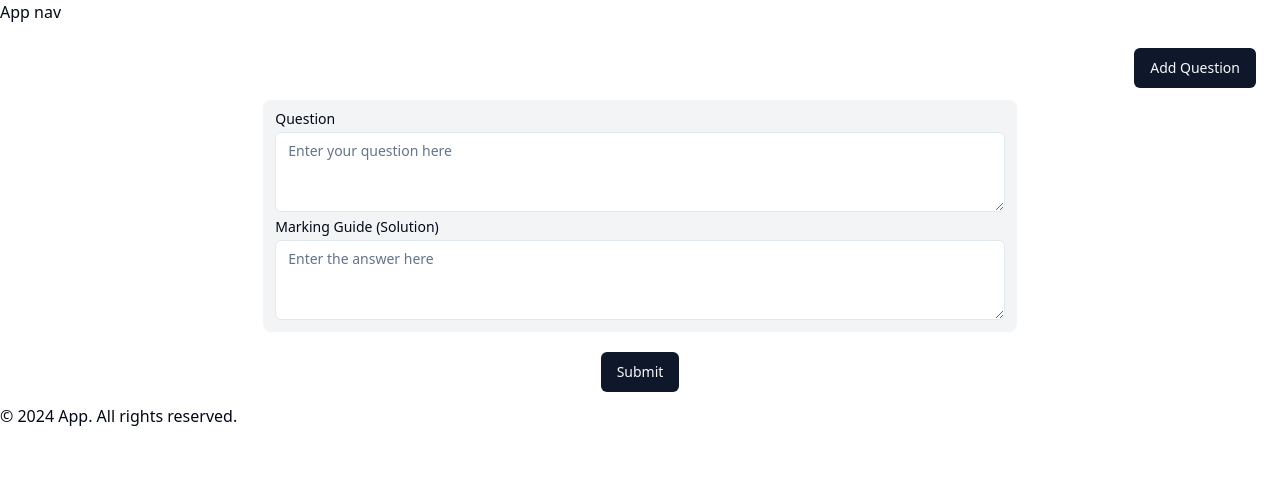
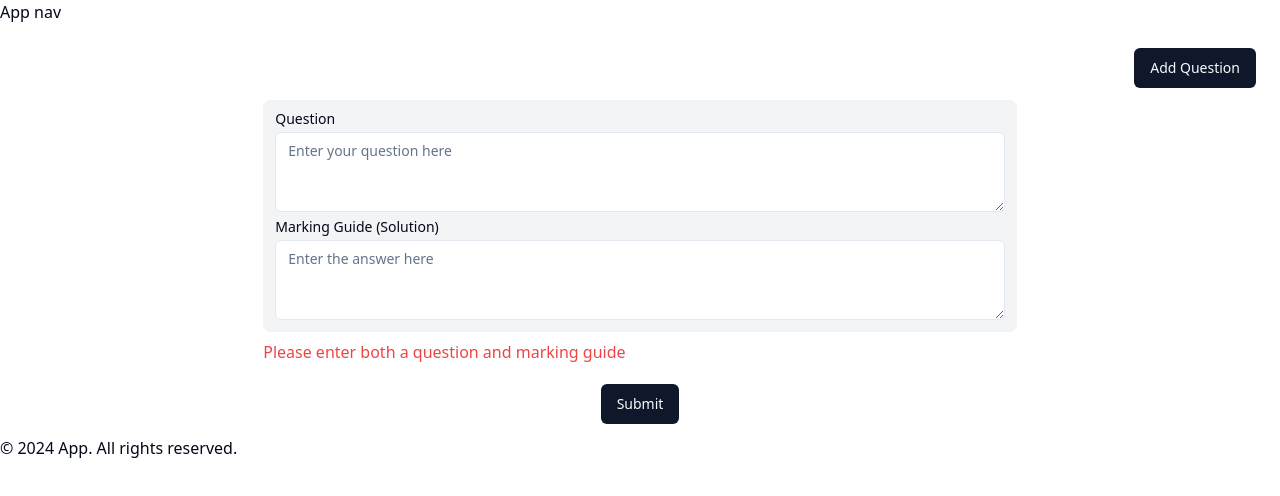
Before and after one commit to skeby/Code-Crushers, a React (Vite) app in the folder frontend/: page /setup-test in a window 1280 px wide. Both pictures are taken after a click on the button "Add Question". Shown: the top 496 px of the page. Built offline with nearby package versions, Linux system fonts and the light colour scheme.

Commit message:
done with the adding question page

```diff
--- a/frontend/src/components/Layout.tsx
+++ b/frontend/src/components/Layout.tsx
@@ -1,4 +1,5 @@
 import { Outlet } from 'react-router-dom';
+import { Toaster } from "@/components/ui/sonner"
 
 const Layout = () => {
   return (
@@ -12,6 +13,7 @@ const Layout = () => {
       <footer>
         <p>© 2024 App. All rights reserved.</p>
       </footer>
+      <Toaster />
     </div>
   );
 };
--- a/frontend/src/components/teacherSection/Question.tsx
+++ b/frontend/src/components/teacherSection/Question.tsx
@@ -1,6 +1,6 @@
 import React, { ChangeEvent } from 'react';
-import { Textarea } from "@/components/ui/textarea"
-import { Label } from "@/components/ui/label"
+import { Textarea } from "@/components/ui/textarea";
+import { Label } from "@/components/ui/label";
 
 interface QuestionProps {
     index: number;
@@ -19,33 +19,41 @@ const Question: React.FC<QuestionProps> = ({ index, question, setQuestion }) =>
         );
     };
 
+    const isQuestionValid = () => {
+        return question.questionText.trim() !== '';
+    };
+
+    const isMarkingGuideValid = () => {
+        return question.answerText.trim() !== '';
+    };
+
+    const isFormValid = () => {
+        return isQuestionValid() || isMarkingGuideValid();
+    };
+
     return (
-        <div className='mb-5 ' >
-            {/* <textarea
-        name="questionText"
-        value={question.questionText}
-        onChange={handleQuestionChange}
-        placeholder="Enter your question here"
-      />
-      <textarea
-        name="answerText"
-        value={question.answerText}
-        onChange={handleQuestionChange}
-        placeholder="Enter the answer here"
-      /> */}
-
-            <div className=" p-3 bg-gray-100 rounded-lg ">
+        <div className='mb-5'>
+            <div className="p-3 bg-gray-100 rounded-lg">
 
                 <div className="grid w-full gap-1.5 mb-2">
-                    <Label htmlFor="message">Question</Label>
-                    <Textarea name="questionText" value={question.questionText} onChange={handleQuestionChange} placeholder="Enter your question here" id="message" />
+                    <Label htmlFor={`question-${index}`}>Question</Label>
+                    <Textarea name="questionText" value={question.questionText} onChange={handleQuestionChange} placeholder="Enter your question here" id={`question-${index}`} />
+
                 </div>
                 <div className="grid w-full gap-1.5">
-                    <Label htmlFor="message">Marking Guide (Solution)</Label>
-                    <Textarea name="answerText" value={question.answerText} onChange={handleQuestionChange} placeholder="Enter the answer here" id="message" />
+                    <Label htmlFor={`answer-${index}`}>Marking Guide (Solution)</Label>
+                    <Textarea name="answerText" value={question.answerText} onChange={handleQuestionChange} placeholder="Enter the answer here" id={`answer-${index}`} />
+
                 </div>
 
             </div>
+            {!isFormValid() ? (
+                <p className="text-red-500 mt-2">Please enter both a question and marking guide</p>
+            ) : !isMarkingGuideValid() ? (
+                        <p className="text-red-500 mt-1">Please enter a marking guide</p>
+                    ) : !isQuestionValid() && (
+                        <p className="text-red-500 mt-1">Please enter a question</p>
+                    )}
         </div>
     );
 };
--- a/frontend/src/pages/teacher-pages/TestConstruct.tsx
+++ b/frontend/src/pages/teacher-pages/TestConstruct.tsx
@@ -1,8 +1,7 @@
-
 import React, { useState } from 'react';
 import Question from '@/components/teacherSection/Question';
-import { Button } from "@/components/ui/button"
-
+import { Button } from "@/components/ui/button";
+import { toast } from "sonner";
 
 interface QuestionType {
     questionText: string;
@@ -18,18 +17,27 @@ const TestConstruct: React.FC = () => {
     };
 
     const handleSubmit = () => {
+      //simulate POST request
+        const allValid = questions.every(question => question.questionText.trim() !== '' && question.answerText.trim() !== '');
+
+        if (allValid) {
+            toast("Published Questions 🎉");
             setSubmitted(true);
+        } else {
+          toast("Please enter both a question and marking guide for all questions.");
+        }
     };
+
 
     return (
         <div>
-      <div className="p-3  ">
-        <div className='p-3 flex justify-end' >
-        <Button onClick={handleNewQuestion}> Add Question </Button>
+            <div className="p-3">
+                <div className='p-3 flex justify-end'>
+                    <Button onClick={handleNewQuestion}>Add Question</Button>
                 </div>
 
-        <div className='flex justify-center items-center' >
-          <div className='w-[60%]  ' >
+                <div className='flex justify-center items-center'>
+                    <div className='w-[60%]'>
                         {questions.map((question, index) => (
                             <Question
                                 key={index}
@@ -41,8 +49,8 @@ const TestConstruct: React.FC = () => {
                     </div>
                 </div>
 
-        <div className=' justify-center flex ' >
-        <Button onClick={handleSubmit}> Submit </Button>
+                <div className='justify-center flex'>
+                    <Button onClick={handleSubmit}>Submit</Button>
                 </div>
 
                 {submitted && (
--- a/package.json
+++ b/package.json
@@ -13,6 +13,7 @@
   "author": "",
   "license": "ISC",
   "dependencies": {
-    "concurrently": "^8.2.2"
+    "concurrently": "^8.2.2",
+    "framer-motion": "^11.2.10"
   }
 }
```
Also changed, not shown: 1 other file (tests, documents, lock files or other folders). Lines whose indentation alone changed are shown as unchanged.
